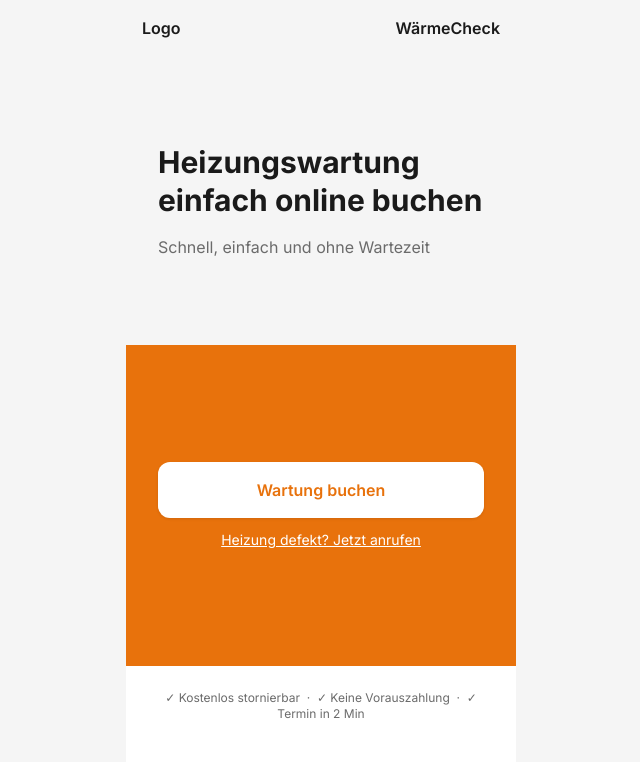
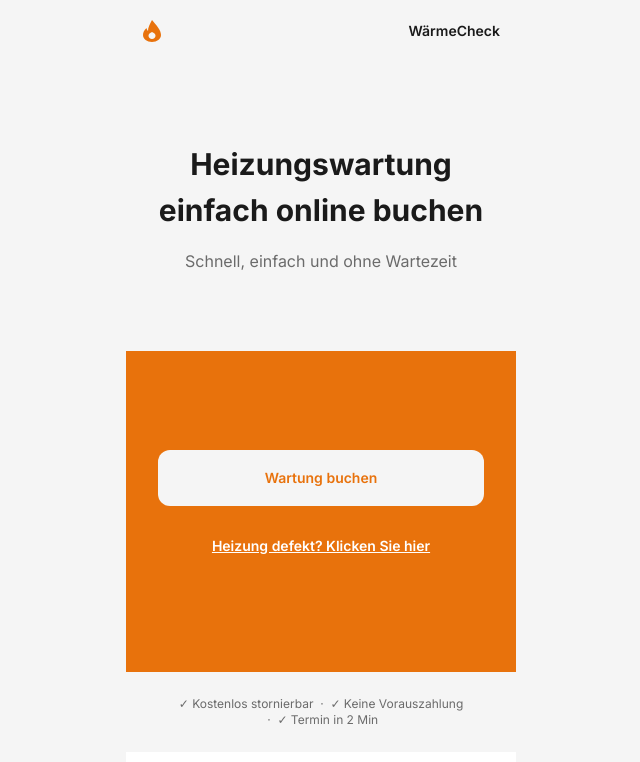
Before and after one commit to PixelNinja0/waermecheck-buchung, a website: page index.html in a window 1280 px wide. Shown: the whole page, without its empty margins (319-959 px from the left). Drawn offline with Linux system fonts and the light colour scheme.

Commit message:
update final

```diff
--- a/index.html
+++ b/index.html
@@ -7,42 +7,44 @@
   <link rel="stylesheet" href="./dist/output.css">
   <link rel="preconnect" href="https://fonts.googleapis.com">
   <link href="https://fonts.googleapis.com/css2?family=Inter:wght@400;500;600;700&display=swap" rel="stylesheet">
+  <style>body { font-family: 'Inter', sans-serif; }</style>
 </head>
-<body class="font-sans bg-neutral-100 text-neutral-900">
+<body class="bg-neutral-100 text-neutral-900">
 
-  <!-- Screen 00: Welcome + Eingang -->
-  <main class="min-h-screen max-w-[390px] mx-auto bg-white">
+  <main class="min-h-screen max-w-[390px] mx-auto bg-white flex flex-col">
 
     <!-- Header -->
-    <header class="flex items-center justify-between px-4 py-4 bg-neutral-100">
-      <span class="text-base font-semibold text-neutral-900">Logo</span>
-      <span class="text-base font-semibold text-neutral-900">WärmeCheck</span>
+    <header class="flex items-center justify-between px-4 py-[17px] bg-neutral-100 h-[62px] shrink-0">
+      <svg width="20" height="22" viewBox="0 0 20 22" fill="#E8720C" xmlns="http://www.w3.org/2000/svg"><path d="M10 0C7.5 4.5 6 7.5 6 11C6 11 4.5 9.5 4.5 8C2 10.5 1 12.5 1 15C1 18.9 5.1 22 10 22C14.9 22 19 18.9 19 15C19 10 14.5 5.5 10 0ZM10 19C8 19 6.5 17.6 6.5 15.8C6.5 14 8 12.8 10 12C12 12.8 13.5 14 13.5 15.8C13.5 17.6 12 19 10 19Z"/></svg>
+      <span class="text-sm font-semibold text-neutral-900">WärmeCheck</span>
     </header>
 
     <!-- Hero Block -->
-    <section class="h-[289px] px-8 py-8 bg-neutral-100 flex flex-col justify-center">
-      <h1 class="text-3xl font-bold text-neutral-900 mb-4">
-        Heizungswartung einfach online buchen
-      </h1>
-      <p class="text-base text-neutral-600">
-        Schnell, einfach und ohne Wartezeit
-      </p>
+    <section class="h-[289px] px-8 py-6 bg-neutral-100 flex flex-col items-center justify-center shrink-0">
+      <div class="flex flex-col gap-4 items-center text-center w-full">
+        <h1 class="text-[30px] font-bold leading-[46px] text-neutral-900">
+          Heizungswartung einfach online buchen
+        </h1>
+        <p class="text-base font-normal leading-6 text-neutral-600">
+          Schnell, einfach und ohne Wartezeit
+        </p>
+      </div>
     </section>
 
     <!-- CTA Block -->
-    <section class="h-[321px] px-8 bg-primary-500 flex flex-col justify-center gap-3">
-      <a href="screen01.html" class="w-full py-4 bg-white text-primary-500 font-semibold rounded-md shadow-sm text-center block">
-        Wartung buchen
+    <section class="h-[321px] px-8 py-6 flex flex-col items-center justify-center gap-3 shrink-0" style="background-color:#E8720C;">
+      <a href="screen01.html" class="w-full h-14 bg-neutral-100 rounded-xl flex items-center justify-center">
+        <span class="text-sm font-semibold" style="color:#E8720C;">Wartung buchen</span>
       </a>
-      <a href="tel:040xxxxxxx" class="text-center text-white text-sm underline">
-        Heizung defekt? Jetzt anrufen
+      <a href="tel:040xxxxxxx" class="w-full h-14 flex items-center justify-center">
+        <span class="text-sm font-semibold text-white underline text-center">Heizung defekt? Klicken Sie hier</span>
       </a>
     </section>
 
     <!-- Trust Block -->
-    <section class="px-6 py-6 bg-white text-center">
-      <p class="text-xs text-neutral-600">
-        ✓ Kostenlos stornierbar &nbsp;·&nbsp; ✓ Keine Vorauszahlung &nbsp;·&nbsp; ✓ Termin in 2 Min
+    <section class="px-8 py-6 bg-neutral-100 flex items-center justify-center shrink-0">
+      <p class="text-xs font-normal leading-4 text-neutral-600 text-center w-[290px]">
+         ✓ Kostenlos stornierbar &nbsp;·&nbsp; ✓ Keine Vorauszahlung &nbsp;·&nbsp; ✓ Termin in 2 Min
       </p>
     </section>
 
```
Also changed, not shown: screen01.html (+1 -1 lines), screen02.html (+2 -2 lines), screen03.html (+1 -1 lines), screen04.html (+1 -1 lines), screen05.html (+1 -1 lines), screen06.html (+2 -2 lines), dist/output.css, 1 other file.
